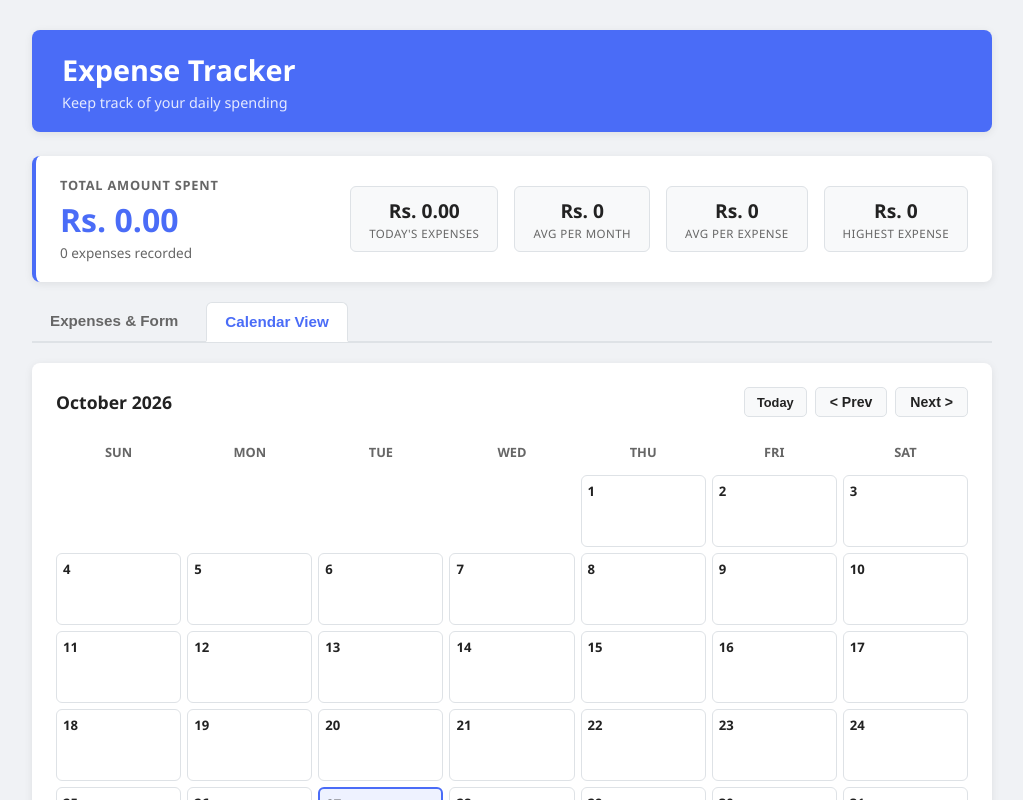
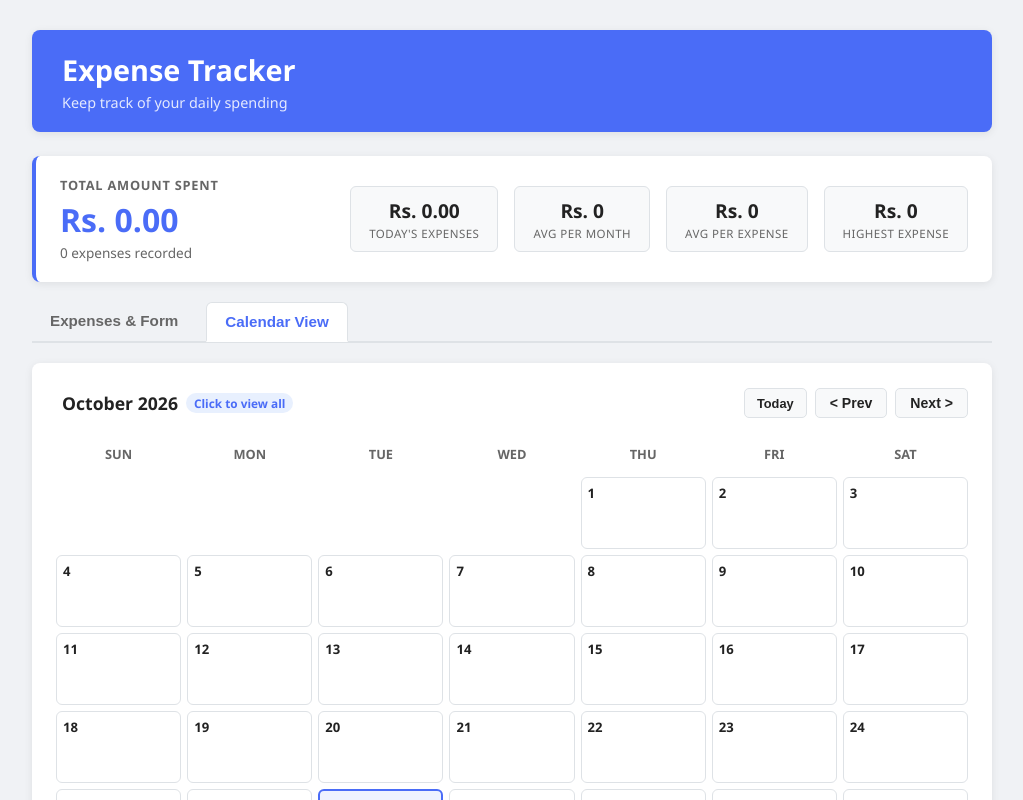
Before and after one commit to Hrdhik9457/Expense-Tracker, a React (Create React App) app in the folder frontend/: page / in a window 1280 px wide. Both pictures are taken after a click on the button "Calendar View". Shown: the top 800 px of the page, without its empty margins (128-1151 px from the left). Built offline with nearby package versions, Linux system fonts and the light colour scheme; no server answers; the HTML template or start-up script is replaced by a standard one.

Commit message:
Allow clicking month title to view all monthly expenses

```diff
--- a/frontend/src/components/CalendarView.jsx
+++ b/frontend/src/components/CalendarView.jsx
@@ -5,6 +5,7 @@ function CalendarView(props) {
   const [year, setYear] = useState(now.getFullYear());
   const [month, setMonth] = useState(now.getMonth());
   const [chosenDateStr, setChosenDateStr] = useState(now.toISOString().slice(0, 10));
+  const [viewingMonthAll, setViewingMonthAll] = useState(false);
 
   var monthTitles = [
     'January', 'February', 'March', 'April', 'May', 'June',
@@ -33,12 +34,14 @@ function CalendarView(props) {
   var currentMonthPrefix = year + '-' + ((month + 1 < 10) ? '0' + (month + 1) : String(month + 1));
   var monthTotal = 0;
   var monthCount = 0;
+  var monthExpenses = [];
 
   for (var k = 0; k < list.length; k++) {
     var ymKey = list[k].date ? String(list[k].date).slice(0, 7) : '';
     if (ymKey === currentMonthPrefix) {
       monthTotal += Number(list[k].amount) || 0;
       monthCount += 1;
+      monthExpenses.push(list[k]);
     }
   }
 
@@ -65,6 +68,7 @@ function CalendarView(props) {
     setYear(today.getFullYear());
     setMonth(today.getMonth());
     setChosenDateStr(today.toISOString().slice(0, 10));
+    setViewingMonthAll(false);
   }
 
   function formatDisplayDate(val) {
@@ -90,14 +94,32 @@ function CalendarView(props) {
   }
 
   var selectedInfo = dateMap[chosenDateStr] || { records: [], total: 0 };
+  var activeTableRows = viewingMonthAll ? monthExpenses : selectedInfo.records;
+  var activeTotalAmount = viewingMonthAll ? monthTotal : selectedInfo.total;
 
   return (
     <div>
       <div className="card">
         <div className="calendar-header">
           <div>
-            <h2 style={{ margin: 0, padding: 0, border: 'none' }}>
-              {monthTitles[month]} {year}
+            <h2
+              onClick={function() { setViewingMonthAll(true); }}
+              title="Click to view all expenses for this month"
+              style={{
+                margin: 0,
+                padding: '4px 6px',
+                border: 'none',
+                cursor: 'pointer',
+                borderRadius: '6px',
+                display: 'inline-flex',
+                alignItems: 'center',
+                gap: '8px'
+              }}
+            >
+              <span>{monthTitles[month]} {year}</span>
+              <span style={{ fontSize: '0.74rem', fontWeight: 600, color: 'var(--primary)', background: '#e8f0fe', padding: '2px 8px', borderRadius: '10px' }}>
+                {viewingMonthAll ? 'Showing Full Month' : 'Click to view all'}
+              </span>
             </h2>
           </div>
           <div style={{ display: 'flex', gap: '8px' }}>
@@ -134,7 +156,7 @@ function CalendarView(props) {
             var cellKey = year + '-' + mStr + '-' + dStr;
 
             var dayData = dateMap[cellKey];
-            var isChosen = (cellKey === chosenDateStr);
+            var isChosen = (!viewingMonthAll && cellKey === chosenDateStr);
             var hasExpense = Boolean(dayData && dayData.records.length > 0);
 
             var cellClassName = 'calendar-cell';
@@ -145,7 +167,10 @@ function CalendarView(props) {
               <div
                 key={cellKey}
                 className={cellClassName}
-                onClick={function() { setChosenDateStr(cellKey); }}
+                onClick={function() {
+                  setChosenDateStr(cellKey);
+                  setViewingMonthAll(false);
+                }}
               >
                 <span className="calendar-day-num">{dayNum}</span>
                 {hasExpense && (
@@ -158,7 +183,23 @@ function CalendarView(props) {
           })}
         </div>
 
-        <div style={{ marginTop: '16px', borderTop: '1px solid var(--border)', paddingTop: '12px', display: 'flex', justifyContent: 'space-between', alignItems: 'center', fontSize: '0.88rem', color: '#666', flexWrap: 'wrap', gap: '8px' }}>
+        <div
+          onClick={function() { setViewingMonthAll(true); }}
+          style={{
+            marginTop: '16px',
+            borderTop: '1px solid var(--border)',
+            paddingTop: '12px',
+            display: 'flex',
+            justifyContent: 'space-between',
+            alignItems: 'center',
+            fontSize: '0.88rem',
+            color: '#666',
+            flexWrap: 'wrap',
+            gap: '8px',
+            cursor: 'pointer'
+          }}
+          title="Click to view all expenses for this month"
+        >
           <span>
             {monthTitles[month]} {year} Overview: <strong>{monthCount} {monthCount === 1 ? 'expense' : 'expenses'}</strong>
           </span>
@@ -171,18 +212,26 @@ function CalendarView(props) {
       <div className="card">
         <div style={{ display: 'flex', justifyContent: 'space-between', alignItems: 'center', marginBottom: '16px', flexWrap: 'wrap', gap: '8px' }}>
           <h2>
-            Expenses for {formatDisplayDate(chosenDateStr)}
+            {viewingMonthAll
+              ? 'Expenses for ' + monthTitles[month] + ' ' + year
+              : 'Expenses for ' + formatDisplayDate(chosenDateStr)
+            }
           </h2>
-          {selectedInfo.records.length > 0 && (
+          {activeTableRows.length > 0 && (
             <div style={{ fontSize: '0.95rem', fontWeight: 600, color: 'var(--primary)' }}>
-              Total: Rs. {selectedInfo.total.toFixed(2)}
+              Total: Rs. {activeTotalAmount.toFixed(2)}
             </div>
           )}
         </div>
 
-        {selectedInfo.records.length === 0 ? (
+        {activeTableRows.length === 0 ? (
           <div className="empty-state" style={{ padding: '24px' }}>
-            <p>No expenses recorded on {formatDisplayDate(chosenDateStr)}.</p>
+            <p>
+              {viewingMonthAll
+                ? 'No expenses recorded in ' + monthTitles[month] + ' ' + year + '.'
+                : 'No expenses recorded on ' + formatDisplayDate(chosenDateStr) + '.'
+              }
+            </p>
           </div>
         ) : (
           <div className="table-wrapper">
@@ -193,11 +242,12 @@ function CalendarView(props) {
                   <th>Title</th>
                   <th>Amount</th>
                   <th>Category</th>
+                  {viewingMonthAll && <th>Date</th>}
                   <th>Actions</th>
                 </tr>
               </thead>
               <tbody>
-                {selectedInfo.records.map(function(item, idx) {
+                {activeTableRows.map(function(item, idx) {
                   return (
                     <tr key={item._id || idx}>
                       <td>{idx + 1}</td>
@@ -212,6 +262,7 @@ function CalendarView(props) {
                           {item.category}
                         </span>
                       </td>
+                      {viewingMonthAll && <td>{formatDisplayDate(item.date)}</td>}
                       <td>
                         <div className="actions-cell">
                           <button
```
